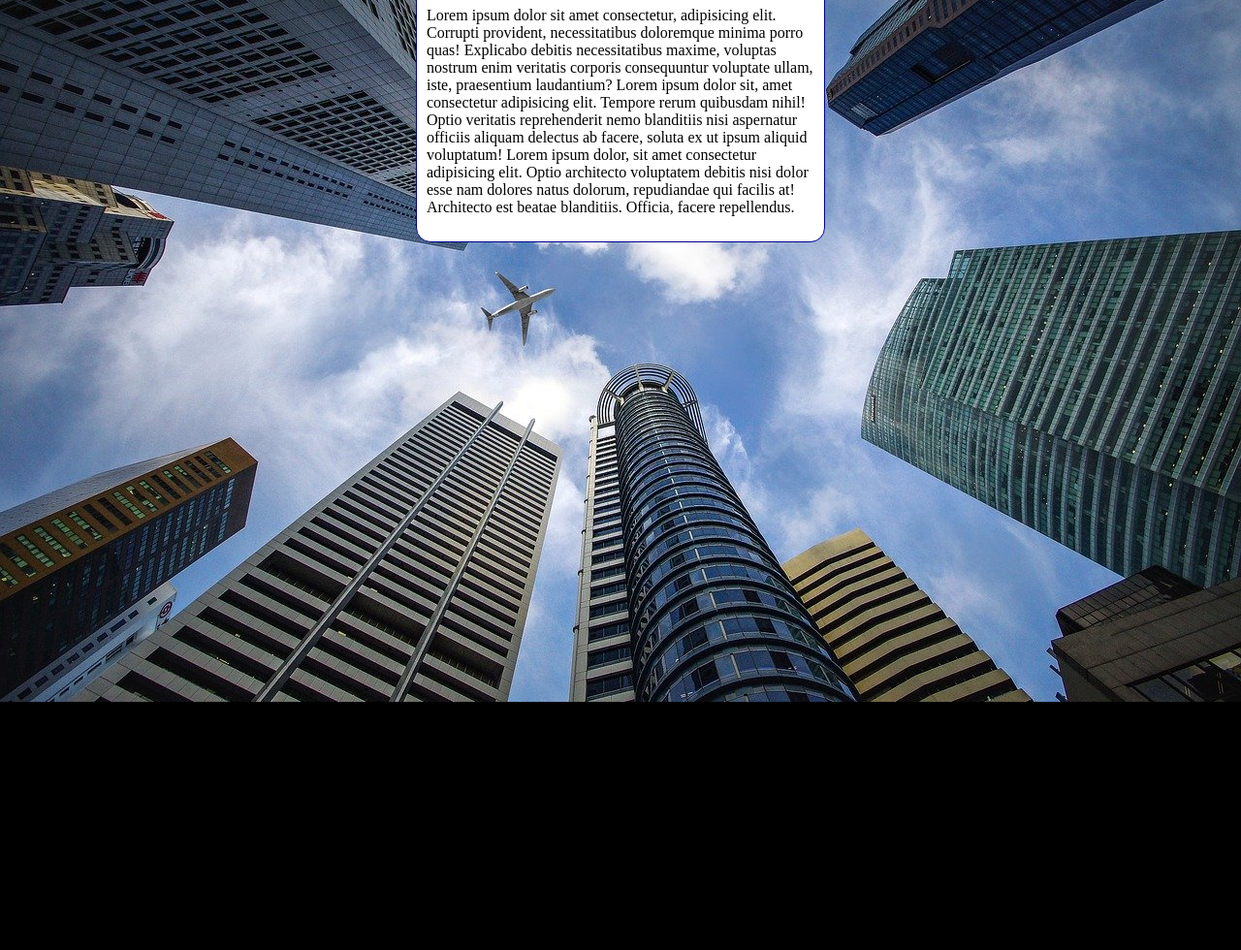
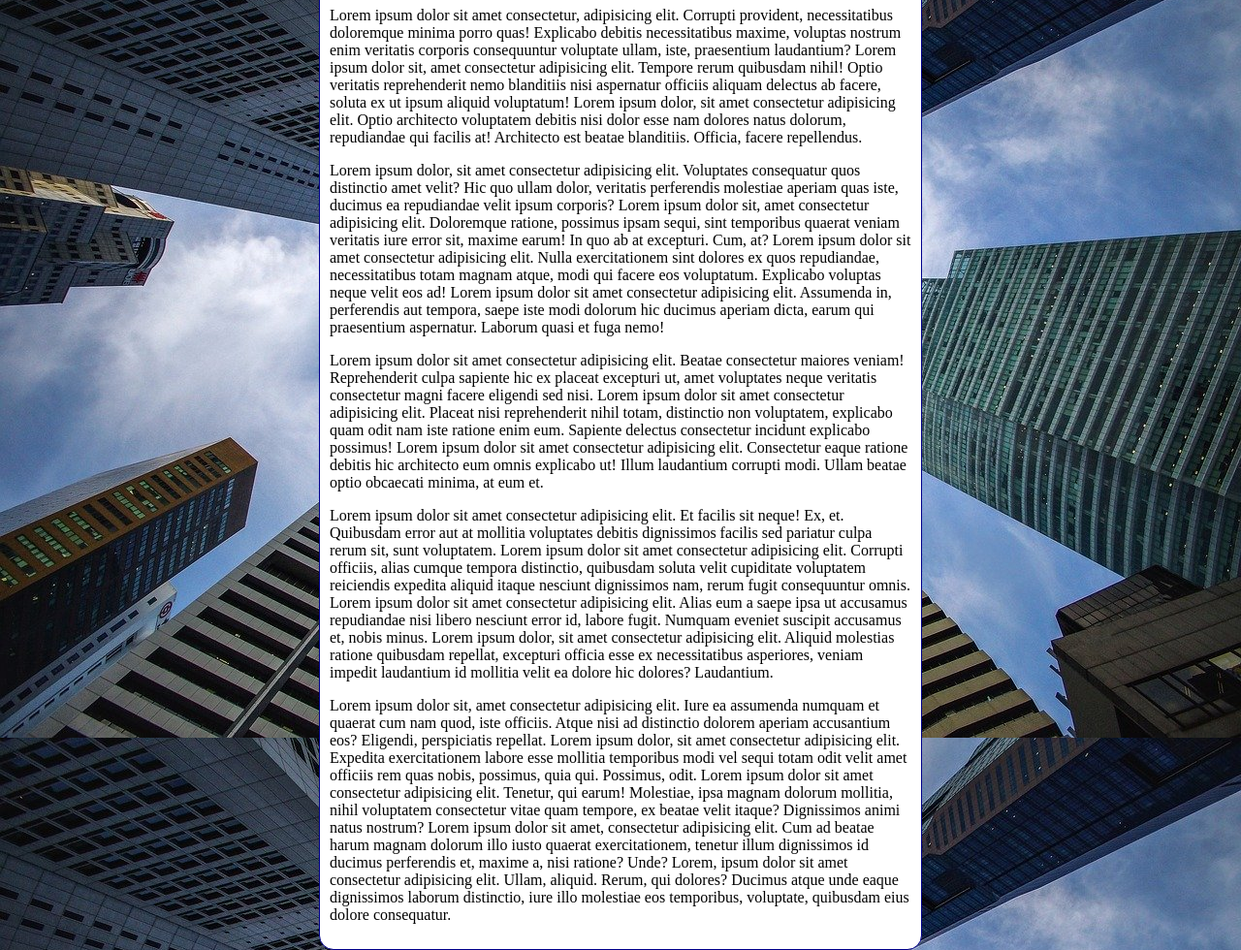
Before and after one commit to FelipeCarmoRibeiro/html-css, a plain HTML site: page ex022/fundo006.html in a window 1280 px wide. Shown: the part 92-1072 px from the top of the page at 97% size. Before the commit the page ends 816 px from the top, so only its background shows below. Drawn offline with Linux system fonts and the light colour scheme.

Commit message:
fundo006

```diff
--- a/ex022/fundo006.html
+++ b/ex022/fundo006.html
@@ -4,7 +4,7 @@
 <head>
     <meta charset="UTF-8">
     <meta name="viewport" content="width=device-width, initial-scale=1.0">
-    <title>Document</title>
+    <title>Fundo fixo de tela</title>
     <style>
         body {
             height: 100vh;
@@ -13,11 +13,12 @@
             background-color: black;
             background-image: url(imagens/wallpaper002.jpg);
             background-size: cover;
+            background-attachment: fixed;
         }
 
         main {
             background-color: white;
-            width: 400px;
+            max-width: 600px;
             padding: 10px;
             margin: auto;
             border: 1px solid darkblue;
@@ -40,6 +41,42 @@
             sit amet consectetur adipisicing elit. Optio architecto voluptatem debitis nisi dolor esse nam dolores natus
             dolorum, repudiandae qui facilis at! Architecto est beatae blanditiis. Officia, facere repellendus.
         </p>
+        <p>Lorem ipsum dolor, sit amet consectetur adipisicing elit. Voluptates consequatur quos distinctio amet velit?
+            Hic quo ullam dolor, veritatis perferendis molestiae aperiam quas iste, ducimus ea repudiandae velit ipsum
+            corporis? Lorem ipsum dolor sit, amet consectetur adipisicing elit. Doloremque ratione, possimus ipsam
+            sequi, sint temporibus quaerat veniam veritatis iure error sit, maxime earum! In quo ab at excepturi. Cum,
+            at? Lorem ipsum dolor sit amet consectetur adipisicing elit. Nulla exercitationem sint dolores ex quos
+            repudiandae, necessitatibus totam magnam atque, modi qui facere eos voluptatum. Explicabo voluptas neque
+            velit eos ad! Lorem ipsum dolor sit amet consectetur adipisicing elit. Assumenda in, perferendis aut
+            tempora, saepe iste modi dolorum hic ducimus aperiam dicta, earum qui praesentium aspernatur. Laborum quasi
+            et fuga nemo!</p>
+        <p>Lorem ipsum dolor sit amet consectetur adipisicing elit. Beatae consectetur maiores veniam! Reprehenderit
+            culpa sapiente hic ex placeat excepturi ut, amet voluptates neque veritatis consectetur magni facere
+            eligendi sed nisi. Lorem ipsum dolor sit amet consectetur adipisicing elit. Placeat nisi reprehenderit nihil
+            totam, distinctio non voluptatem, explicabo quam odit nam iste ratione enim eum. Sapiente delectus
+            consectetur incidunt explicabo possimus! Lorem ipsum dolor sit amet consectetur adipisicing elit.
+            Consectetur eaque ratione debitis hic architecto eum omnis explicabo ut! Illum laudantium corrupti modi.
+            Ullam beatae optio obcaecati minima, at eum et.</p>
+        <p>Lorem ipsum dolor sit amet consectetur adipisicing elit. Et facilis sit neque! Ex, et. Quibusdam error aut at
+            mollitia voluptates debitis dignissimos facilis sed pariatur culpa rerum sit, sunt voluptatem. Lorem ipsum
+            dolor sit amet consectetur adipisicing elit. Corrupti officiis, alias cumque tempora distinctio, quibusdam
+            soluta velit cupiditate voluptatem reiciendis expedita aliquid itaque nesciunt dignissimos nam, rerum fugit
+            consequuntur omnis. Lorem ipsum dolor sit amet consectetur adipisicing elit. Alias eum a saepe ipsa ut
+            accusamus repudiandae nisi libero nesciunt error id, labore fugit. Numquam eveniet suscipit accusamus et,
+            nobis minus. Lorem ipsum dolor, sit amet consectetur adipisicing elit. Aliquid molestias ratione quibusdam
+            repellat, excepturi officia esse ex necessitatibus asperiores, veniam impedit laudantium id mollitia velit
+            ea dolore hic dolores? Laudantium.</p>
+        <p> Lorem ipsum dolor sit, amet consectetur adipisicing elit. Iure ea assumenda numquam et quaerat cum nam quod,
+            iste officiis. Atque nisi ad distinctio dolorem aperiam accusantium eos? Eligendi, perspiciatis repellat.
+            Lorem ipsum dolor, sit amet consectetur adipisicing elit. Expedita exercitationem labore esse mollitia
+            temporibus modi vel sequi totam odit velit amet officiis rem quas nobis, possimus, quia qui. Possimus, odit.
+            Lorem ipsum dolor sit amet consectetur adipisicing elit. Tenetur, qui earum! Molestiae, ipsa magnam dolorum
+            mollitia, nihil voluptatem consectetur vitae quam tempore, ex beatae velit itaque? Dignissimos animi natus
+            nostrum? Lorem ipsum dolor sit amet, consectetur adipisicing elit. Cum ad beatae harum magnam dolorum illo
+            iusto quaerat exercitationem, tenetur illum dignissimos id ducimus perferendis et, maxime a, nisi ratione?
+            Unde? Lorem, ipsum dolor sit amet consectetur adipisicing elit. Ullam, aliquid. Rerum, qui dolores? Ducimus
+            atque unde eaque dignissimos laborum distinctio, iure illo molestiae eos temporibus, voluptate, quibusdam
+            eius dolore consequatur.</p>
     </main>
 </body>
 
```
